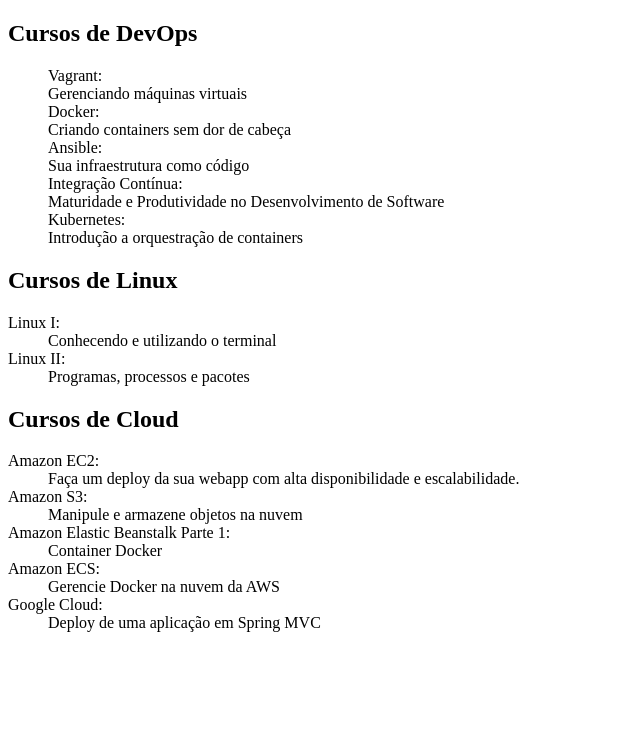
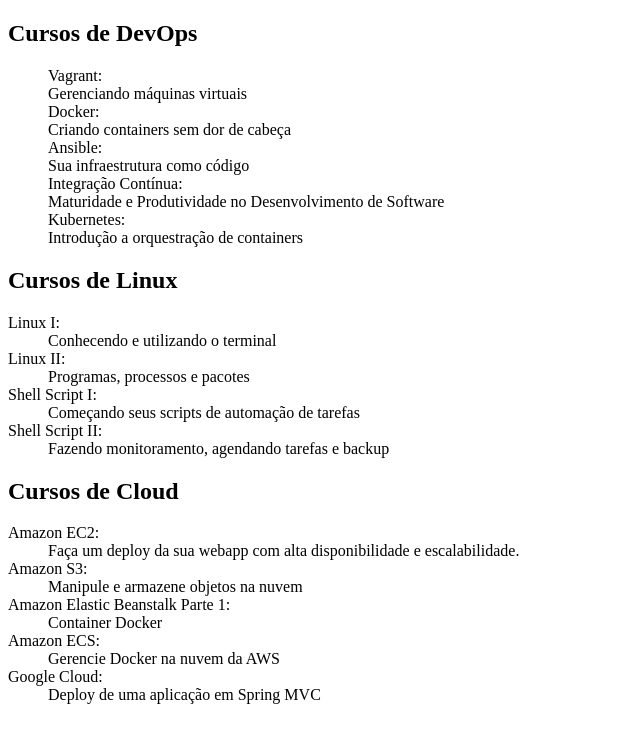
Before and after one commit to NatanSunelaitis/alura-git, a plain HTML site: page index.html in a window 1280 px wide. Shown: the whole page, without its empty margins (0-640 px from the left). Drawn offline with Linux system fonts and the light colour scheme.

Commit message:
Corrigindo bug: Cursos de shell faltantes

```diff
--- a/index.html
+++ b/index.html
@@ -31,6 +31,12 @@
 
         <dt>Linux II:</dt>
         <dd>Programas, processos e pacotes</dd>
+
+        <dt>Shell Script I:</dt>
+        <dd>Começando seus scripts de automação de tarefas</dd>
+
+        <dt>Shell Script II:</dt>
+        <dd>Fazendo monitoramento, agendando tarefas e backup</dd>
     <dl>
 
     <h2>Cursos de Cloud</h2>
```
